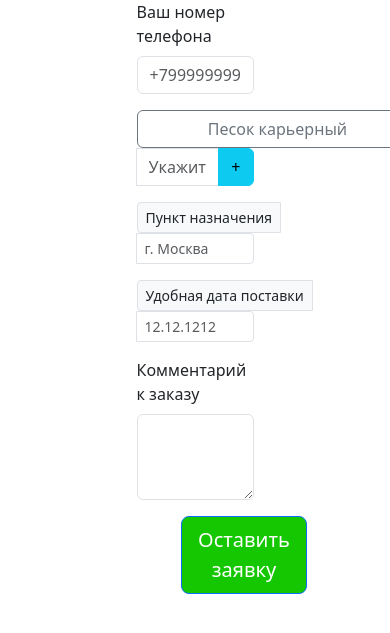
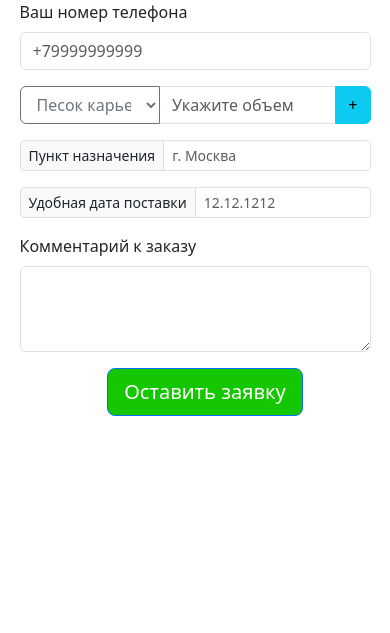
Before and after one commit to MV7VM/site_for_sale_with_notification, a Python web app: template templates/index.html in a window 390 px wide; the page is wider, and only the part inside the window is pictured. Shown: the top 633 px of that part. Run offline with Jinja, Linux system fonts and the light colour scheme; the template is opened without the code that fills it, so the values that code supplies are empty.

Commit message:
html file

```diff
--- a/templates/index.html
+++ b/templates/index.html
@@ -15,6 +15,22 @@
         .margin-auto{
             margin-left: 38.141%;
             background-color: #15c701;
+        }
+        #select_materials{
+            width: 30%;
+        }
+        @media(max-width: 540px){
+            #select_materials{
+                width: 40%;
+            }
+            .form-container {
+                width: 90%;
+                margin: 0 auto;
+            }
+            .margin-auto{
+                margin-left: 25%;
+                background-color: #15c701;
+            }
         }
     </style>
 </head>
@@ -128,7 +144,7 @@
     <div id="container">
         <div id="list_materials" class="input-group mb-3">
     <!--        <button class="btn btn-outline-secondary dropdown-toggle" type="button" data-bs-toggle="dropdown" aria-expanded="false">Dropdown</button>-->
-            <select class="btn btn-outline-secondary dropdown-toggle">
+            <select id="select_materials" class="btn btn-outline-secondary dropdown-toggle">
                 <option value="1">Песок карьерный</option>
                 <option value="2">Песок строительный</option>
                 <option value="3">ПГС (песчано-гравийная смесь)</option>
```
